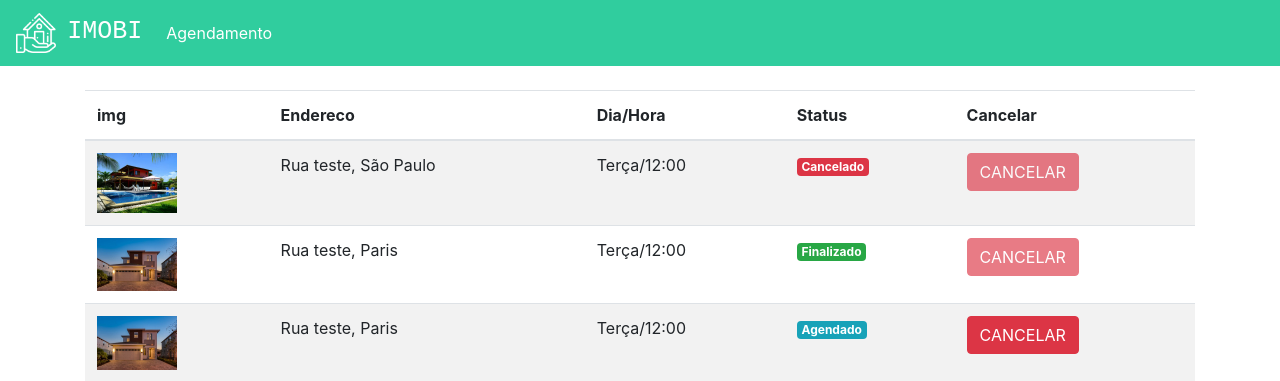
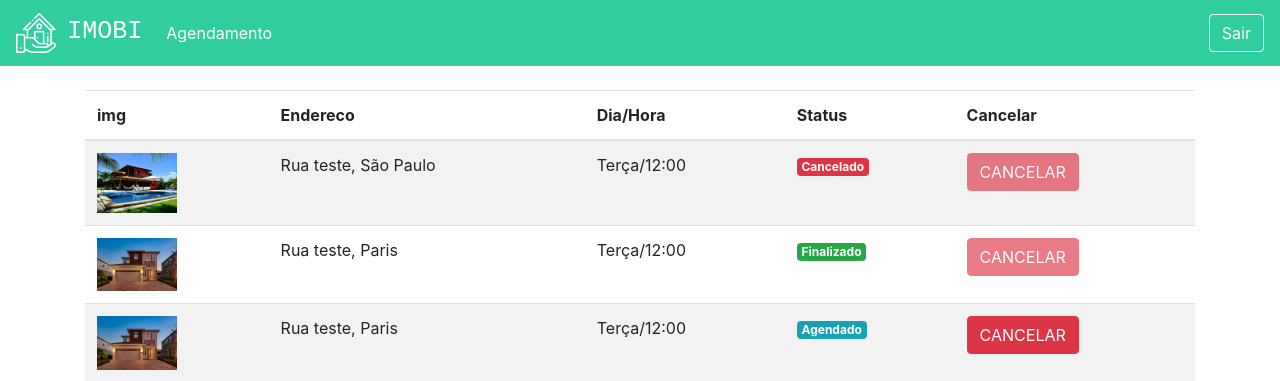
Before and after one commit to evillyf/imobi-site, a Django app: page /agendamentos in a window 1280 px wide. Shown: the top 381 px of the page. Run offline with Django 4.2, Linux system fonts and the light colour scheme; a user stored in the database is signed in; data comes from the database, SQL or seed files in the repository.

Commit message:
mudanca no botao sair

```diff
--- a/templates/base.html
+++ b/templates/base.html
@@ -26,6 +26,7 @@
             </li>
           </ul>
         </div>
+          <a href="{% url 'sair' %}" class="btn btn-outline-light" >Sair</a>
       </nav>
 
     {% endif %}
```
